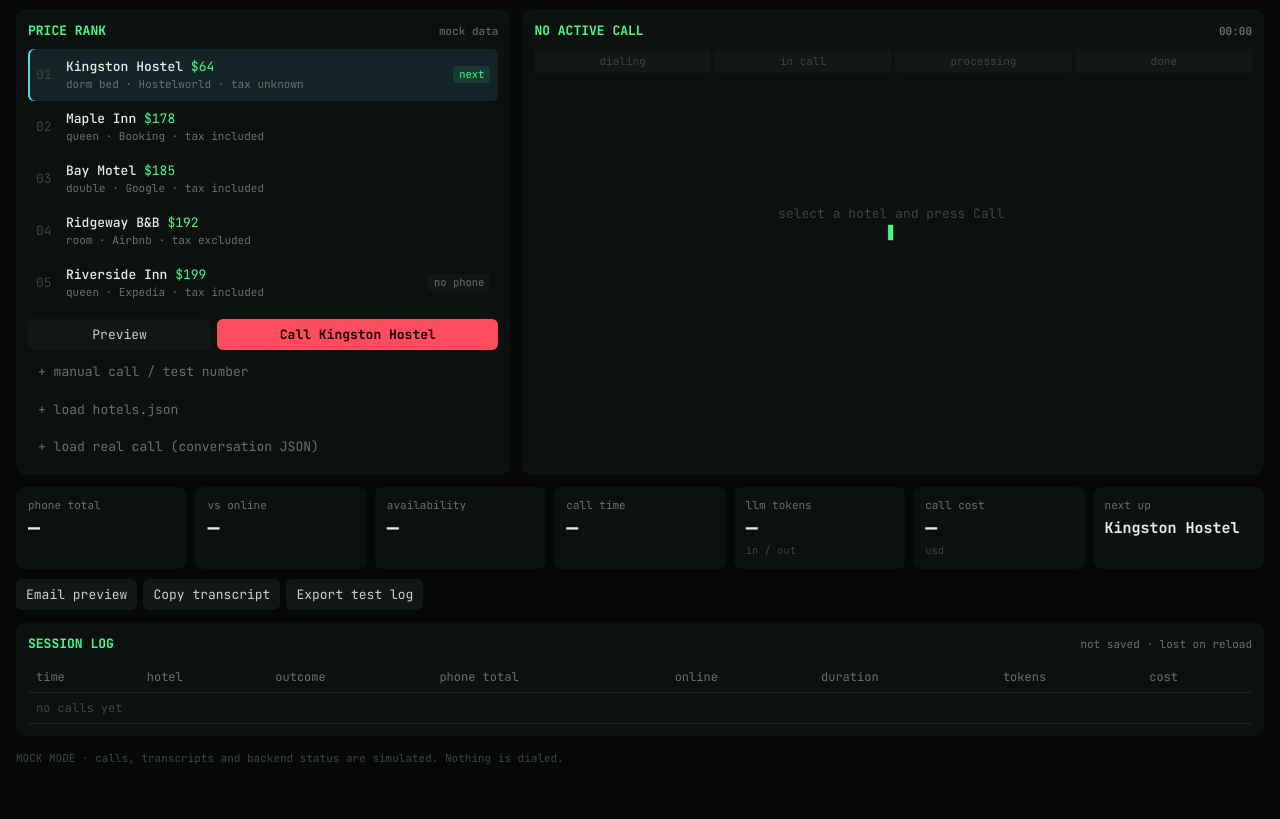
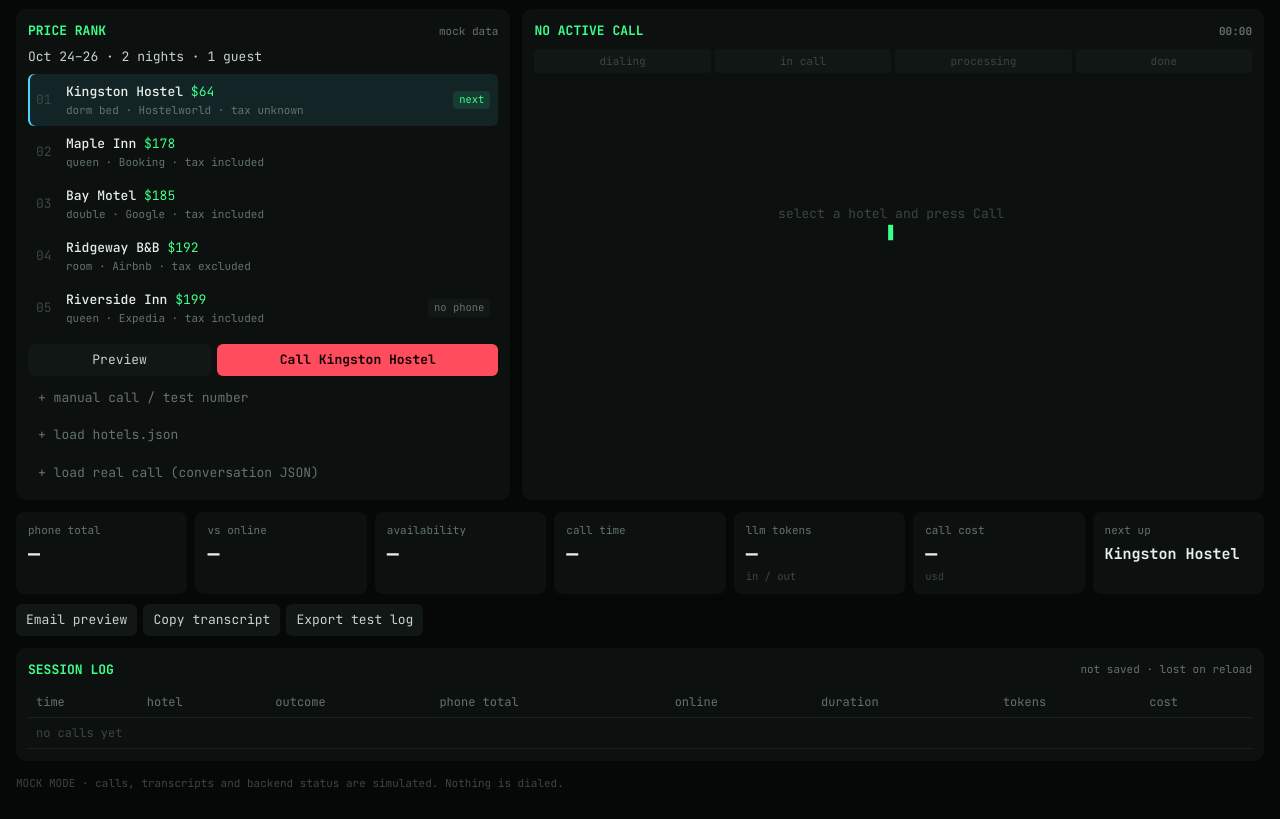
Before and after one commit to iratansh/Team-SprintMasters, a plain HTML site: page console/index.html in a window 1280 px wide. Shown: the part 43-862 px from the top of the page. Before the commit the page ends 836 px from the top, so only its background shows below. Drawn offline with Linux system fonts and the light colour scheme.

Commit message:
Show the priced stay on the call console price list.
The rank had dollar amounts with no dates or guest count, including after a hotels.json load.

Co-authored-by: Cursor <cursoragent@cursor.com>

```diff
--- a/console/index.html
+++ b/console/index.html
@@ -97,6 +97,7 @@ textarea{font:inherit;color:var(--text);background:var(--bg);border:none;border-
   <div class="grid">
     <section class="panel" aria-label="Price rank">
       <div class="ph"><span class="t">PRICE RANK</span><span class="s" id="qsrc">mock data</span></div>
+      <div class="sub" id="qstay" style="margin:-2px 0 8px"></div>
       <div id="queue"></div>
       <div class="actions">
         <button id="previewBtn" style="flex:1">Preview</button>
@@ -260,7 +261,26 @@ function nextIndex(from){
     if(h.call_ready && !h.outcome) return j; }
   return -1;
 }
+function stayLabel(){
+  const parts = iso => String(iso||"").split("-").map(Number);
+  const inn = parts(STAY.check_in), out = parts(STAY.check_out);
+  const guests = +STAY.guests || 1;
+  const guestText = guests===1 ? "1 guest" : `${guests} guests`;
+  if(inn.length!==3 || out.length!==3 || inn.some(n=>!Number.isInteger(n)) || out.some(n=>!Number.isInteger(n))) return guestText;
+  const a = new Date(inn[0], inn[1]-1, inn[2]), b = new Date(out[0], out[1]-1, out[2]);
+  if(Number.isNaN(a.getTime()) || Number.isNaN(b.getTime())) return `${STAY.check_in} – ${STAY.check_out} · ${guestText}`;
+  const nights = Math.round((b-a)/864e5);
+  const mon = d => d.toLocaleString("en-US",{month:"short"});
+  let range;
+  if(a.getFullYear()===b.getFullYear() && a.getMonth()===b.getMonth()) range = `${mon(a)} ${a.getDate()}–${b.getDate()}`;
+  else if(a.getFullYear()===b.getFullYear()) range = `${mon(a)} ${a.getDate()} – ${mon(b)} ${b.getDate()}`;
+  else range = `${mon(a)} ${a.getDate()}, ${a.getFullYear()} – ${mon(b)} ${b.getDate()}, ${b.getFullYear()}`;
+  if(!(nights>0)) return `${STAY.check_in} – ${STAY.check_out} · ${guestText}`;
+  const nightText = nights===1 ? "1 night" : `${nights} nights`;
+  return `${range} · ${nightText} · ${guestText}`;
+}
 function renderQueue(){
+  document.getElementById("qstay").textContent = stayLabel();
   const nx = nextIndex(0);
   document.getElementById("queue").innerHTML = hotels.map((h,i)=>{
     let t = h.status==="calling" ? "calling" : h.outcome ? h.outcome : !h.call_ready ? "noph" : i===nx ? "next" : "";
```
